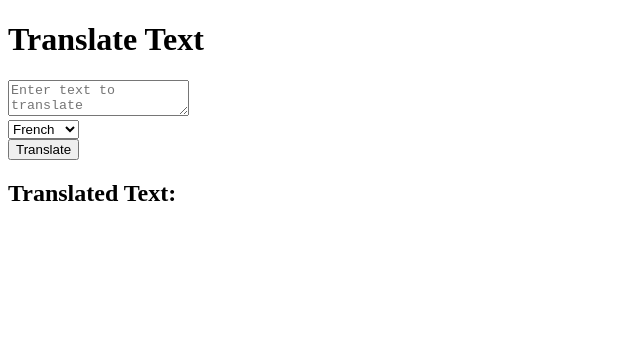
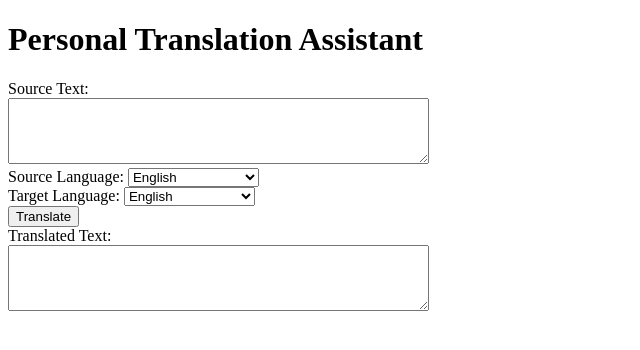
Before and after one commit to Bruce0921/GPTtranslator, a plain HTML site: page frontend/index.html in a window 1280 px wide. Shown: the whole page, without its empty margins (0-640 px from the left). Drawn offline with Linux system fonts and the light colour scheme.

Commit message:
add new features and its working

```diff
--- a/frontend/index.html
+++ b/frontend/index.html
@@ -1,38 +1,57 @@
 <!DOCTYPE html>
 <html>
 <head>
-    <title>Simple Translator</title>
+    <title>Personal Translation Assistant</title>
 </head>
 <body>
-    <h1>Translate Text</h1>
-    <textarea id="text-to-translate" placeholder="Enter text to translate"></textarea><br>
-    <select id="target-language">
-        <option value="French">French</option>
-        <option value="Spanish">Spanish</option>
-        <!-- Add more languages here -->
+
+<h1>Personal Translation Assistant</h1>
+
+<form id="translationForm">
+    <label for="sourceText">Source Text:</label><br>
+    <textarea id="sourceText" name="sourceText" rows="4" cols="50"></textarea><br>
+
+    <label for="sourceLang">Source Language:</label>
+    <select id="sourceLang" name="sourceLang">
+        <option value="English">English</option>
+        <option value="Mandarin Chinese">Mandarin Chinese</option>
     </select><br>
-    <button onclick="translate()">Translate</button>
-    <h2>Translated Text:</h2>
-    <p id="translated-text"></p>
+
+    <label for="targetLang">Target Language:</label>
+    <select id="targetLang" name="targetLang">
+        <option value="English">English</option>
+        <option value="Mandarin Chinese">Mandarin Chinese</option>
+    </select><br>
+
+    <input type="button" id="translateButton" value="Translate">
+</form>
+
+<label for="translatedText">Translated Text:</label><br>
+<textarea id="translatedText" name="translatedText" rows="4" cols="50" readonly></textarea>
 
 <script>
-        async function translate() {
-            const text = document.getElementById("text-to-translate").value;
-            const targetLanguage = document.getElementById("target-language").value;
-            const response = await fetch('http://127.0.0.1:5000/translate', {
+document.addEventListener("DOMContentLoaded", function() {
+    document.getElementById("translateButton").addEventListener("click", async function() {
+        console.log("Translate function called");
+        const sourceText = document.getElementById("sourceText").value;
+        const sourceLang = document.getElementById("sourceLang").value;
+        const targetLang = document.getElementById("targetLang").value;
+
+        const response = await fetch('/translate', {
             method: 'POST',
             headers: {
-                    'Content-Type': 'application/json'
+                'Content-Type': 'application/json',
             },
-                body: JSON.stringify({ text: text, target_language: targetLanguage })
+            body: JSON.stringify({ sourceText, sourceLang, targetLang }),
         });
+
         const data = await response.json();
-            if (data.translated_text) {
-                document.getElementById("translated-text").innerText = data.translated_text;
-            } else if (data.error) {
-                alert(`Error: ${data.error}`);
-            }
-        }
+        console.log("Received data:", data);
+
+        document.getElementById("translatedText").value = data.translatedText;
+    });
+});
 </script>
+
 </body>
 </html>
```
Lines whose indentation alone changed are shown as unchanged.
